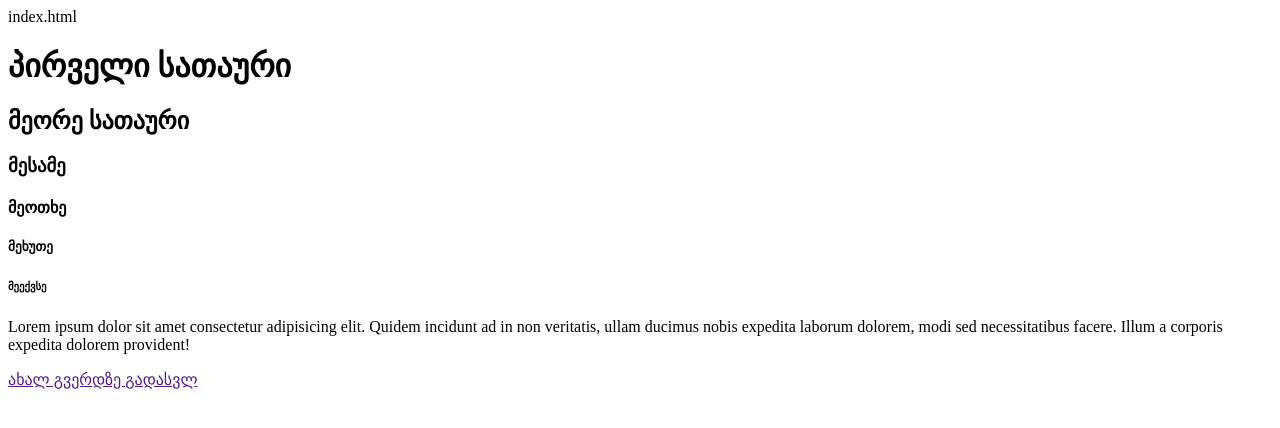
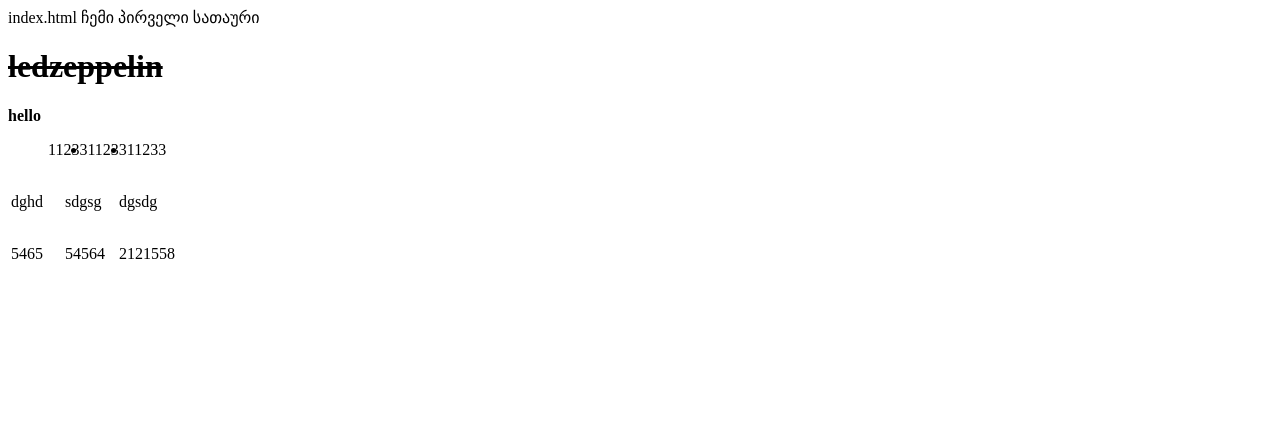
Before and after one commit to GiorgiGoglidze/Giorgi-, a plain HTML site: page index.html in a window 1280 px wide. Drawn offline with Linux system fonts and the light colour scheme.

Commit message:
sddhdfghdsh

```diff
--- a/index.html
+++ b/index.html
@@ -3,18 +3,36 @@ index.html
 <html>
    <head>
       <meta charset="utf-8" >
+      <meta name="discription" content="ჩემი საიტი">
+      <meta name="autor " content="Giorgi Goglidze"
       <title> ჩემი პირველი სათაური</title>
    </head>
    <body>
-        <h1>პირველი სათაური</h1>
-        <h2>მეორე სათაური</h2>
-        <h3>მესამე</h3>
-        <h4>მეოთხე</h4>
-        <h5>მეხუთე</h5>
-        <h6>მეექვსე</h6>
-       <p>
-         Lorem ipsum dolor sit amet consectetur adipisicing elit. Quidem incidunt ad in non veritatis, ullam ducimus nobis expedita laborum dolorem, modi sed necessitatibus facere. Illum a corporis expedita dolorem provident!
-       </p>
-       <a href="">ახალ გვერდზე გადასვლ   </a>
+      <h1><del>ledzeppelin</del></h1>
+      <p><strong>hello</strong></p>
+      <ul style="display: flex; list-style"
+      <li>11233</li>
+      <li>11233</li>
+      <li>11233</li>
+      </ul>
+      <table>
+         <tr>
+            <td>dghd</th>
+            <td>sdgsg</th>
+            <td>dgsdg</th>
+         </tr>
+         <tr>
+            <td>5465</td>
+            <td>54564</td>
+            <td> 2121558</td>
+            <style>
+               td {
+               width: 50px;
+               height: 50px;
+               border: 2px
+               }
+            </style>
+         </tr>
+      </table>
    </body>
 </html>
```
Also changed, not shown: 1 other file. Lines whose indentation alone changed are shown as unchanged.
